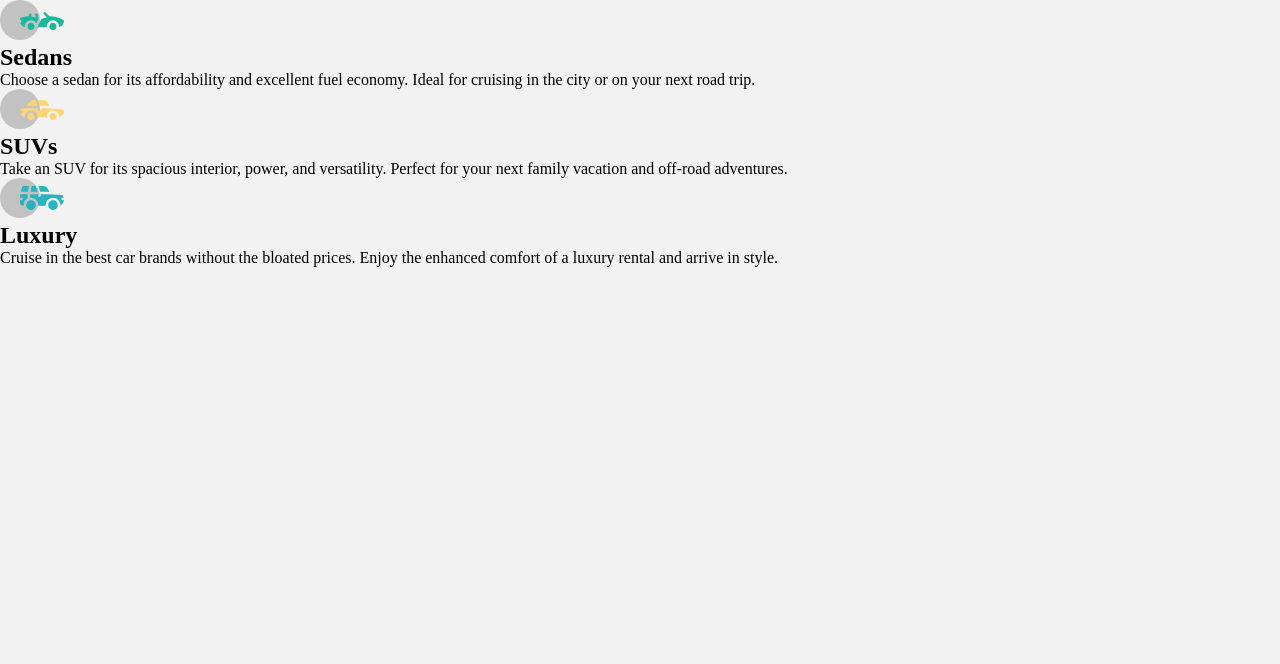
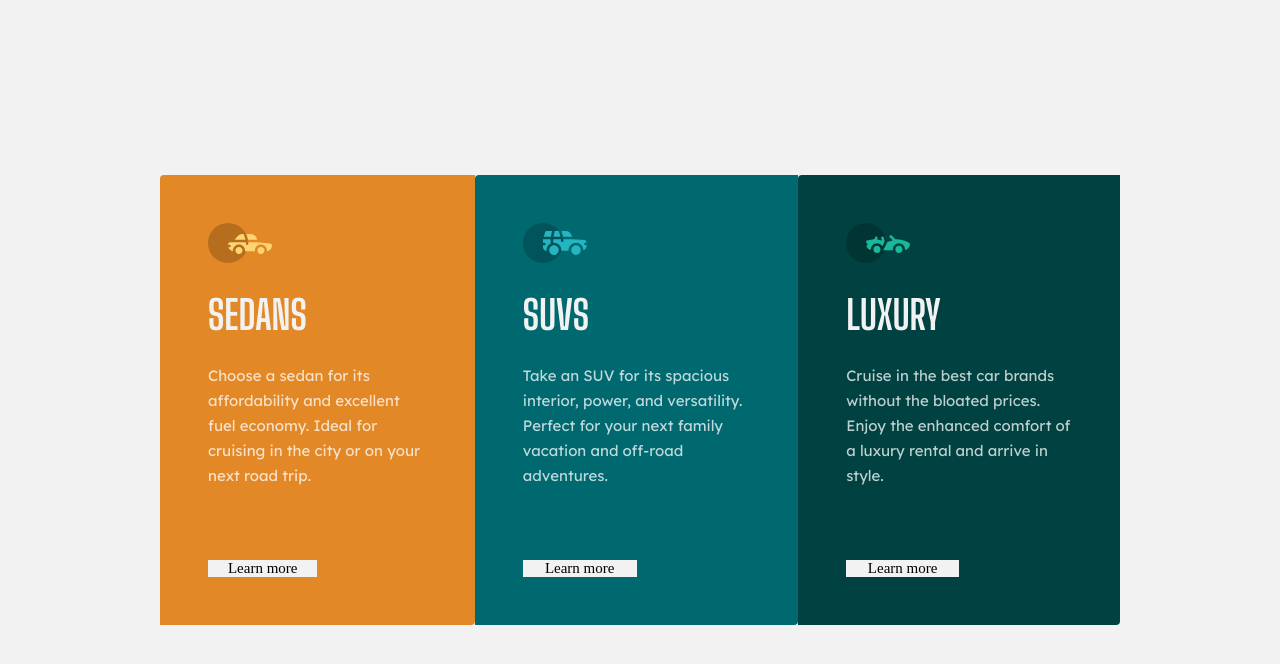
Before and after one commit to itsteatv/3-column-preview-card-component, a React (Vite) app: page / in a window 1280 px wide. Shown: the top 664 px of the page. Built offline with nearby package versions, Linux system fonts and the light colour scheme.

Commit message:
CSS Updated

```diff
--- a/index.html
+++ b/index.html
@@ -4,7 +4,7 @@
     <meta charset="UTF-8" />
     <link rel="icon" type="image/svg+xml" href="src/assets/favicon-32x32.png" />
     <meta name="viewport" content="width=device-width, initial-scale=1.0" />
-    <title>3-column preview card component</title>
+    <title>Frontend Mentor | 3-column preview card component</title>
   </head>
   <body>
     <div id="root"></div>
--- a/src/App.css
+++ b/src/App.css
@@ -26,4 +26,73 @@ body {
   overflow: hidden;
   box-sizing: border-box;
   background: var(--light-gray);
+  font-size: 0.938rem;
 }
+
+.container {
+  display: flex;
+  flex-direction: row;
+  justify-content: center;
+  align-items: center;
+  height: 100dvh;
+  width: 80%;
+  max-width: 60rem;
+  margin: 0 auto;
+}
+
+/* All Containers */
+.first-container,
+.second-container,
+.third-container {
+  display: flex;
+  flex-direction: column;
+  gap: 1.5rem;
+  padding: 3rem;
+}
+
+/* First Container */
+.first-container {
+  background: var(--bright-orange);
+  border-top-left-radius: 0.25rem;
+  border-bottom-right-radius: 0.25rem;
+}
+
+/* Second Container */
+.second-container {
+  background: var(--dark-cyan);
+  border-top-left-radius: 0.25rem;
+  border-bottom-right-radius: 0.25rem;
+}
+
+/* Third Container */
+.third-container {
+  background-color: var(--very-dark-cyan);
+  border-top-left-radius: 0.25rem;
+  border-bottom-right-radius: 0.25rem;
+}
+
+/* Title */
+.title {
+  font-size: 2.5rem;
+  color: var(--light-gray);
+  text-transform: uppercase;
+  font-family: var(--big-shoulders);
+}
+
+/* description */
+.description {
+  color: var(--transparent-white);
+  font-family: var(--lexend-ceda);
+  font-weight: 100;
+  line-height: 1.563rem;
+}
+
+/* Button */
+.button {
+  display: flex;
+  justify-content: center;
+  align-items: center;
+  background: var(--light-gray);
+  margin-top: 3rem;
+  width: 50%;
+}
--- a/src/App.jsx
+++ b/src/App.jsx
@@ -10,7 +10,7 @@ function App() {
         {/* First Container */}
         <div className="first-container">
           <div className="image-container">
-            <img src={iconLuxury}></img>
+            <img src={iconSedans} alt="" aria-hidden="true"></img>
           </div>
           <h2 className="title">Sedans</h2>
           <p className="description">
@@ -18,12 +18,12 @@ function App() {
             Choose a sedan for its affordability and excellent fuel economy.
             Ideal for cruising in the city or on your next road trip.
           </p>
-          <a className="button"></a>
+          <a className="button">Learn more</a>
         </div>
         {/* Second Container */}
         <div className="second-container">
           <div className="image-container">
-            <img src={iconSedans}></img>
+            <img src={iconSuvs} alt="" aria-hidden="true"></img>
           </div>
           <h2 className="title">SUVs</h2>
           <p className="description">
@@ -31,12 +31,12 @@ function App() {
             Take an SUV for its spacious interior, power, and versatility.
             Perfect for your next family vacation and off-road adventures.
           </p>
-          <a className="button"></a>
+          <a className="button">Learn more</a>
         </div>
         {/* Third Container */}
         <div className="third-container">
           <div className="image-container">
-            <img src={iconSuvs}></img>
+            <img src={iconLuxury} alt="" aria-hidden="true"></img>
           </div>
           <h2 className="title">Luxury</h2>
           <p className="description">
@@ -44,7 +44,7 @@ function App() {
             Cruise in the best car brands without the bloated prices. Enjoy the
             enhanced comfort of a luxury rental and arrive in style.
           </p>
-          <a className="button"></a>
+          <a className="button">Learn more</a>
         </div>
       </section>
     </main>
```
